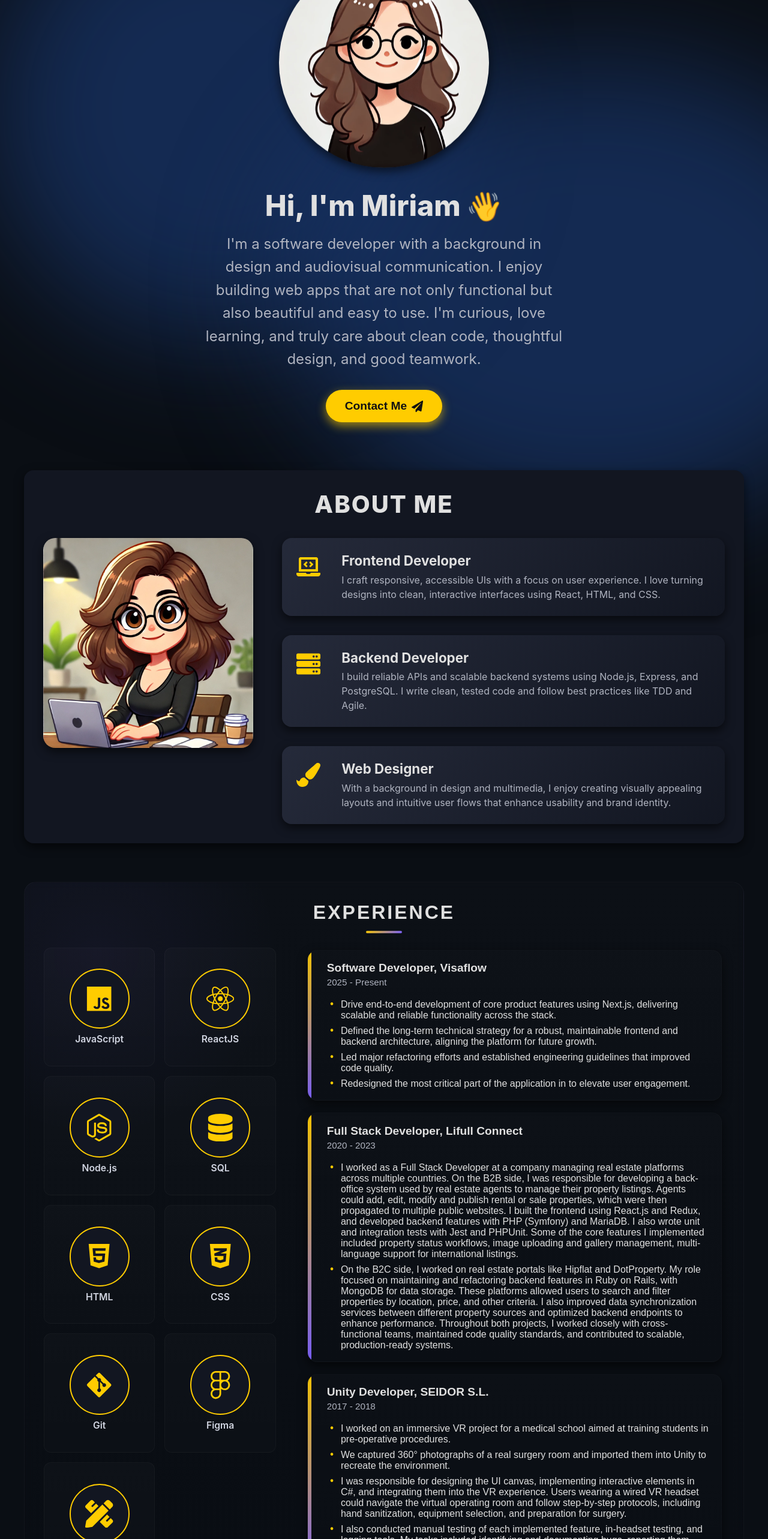
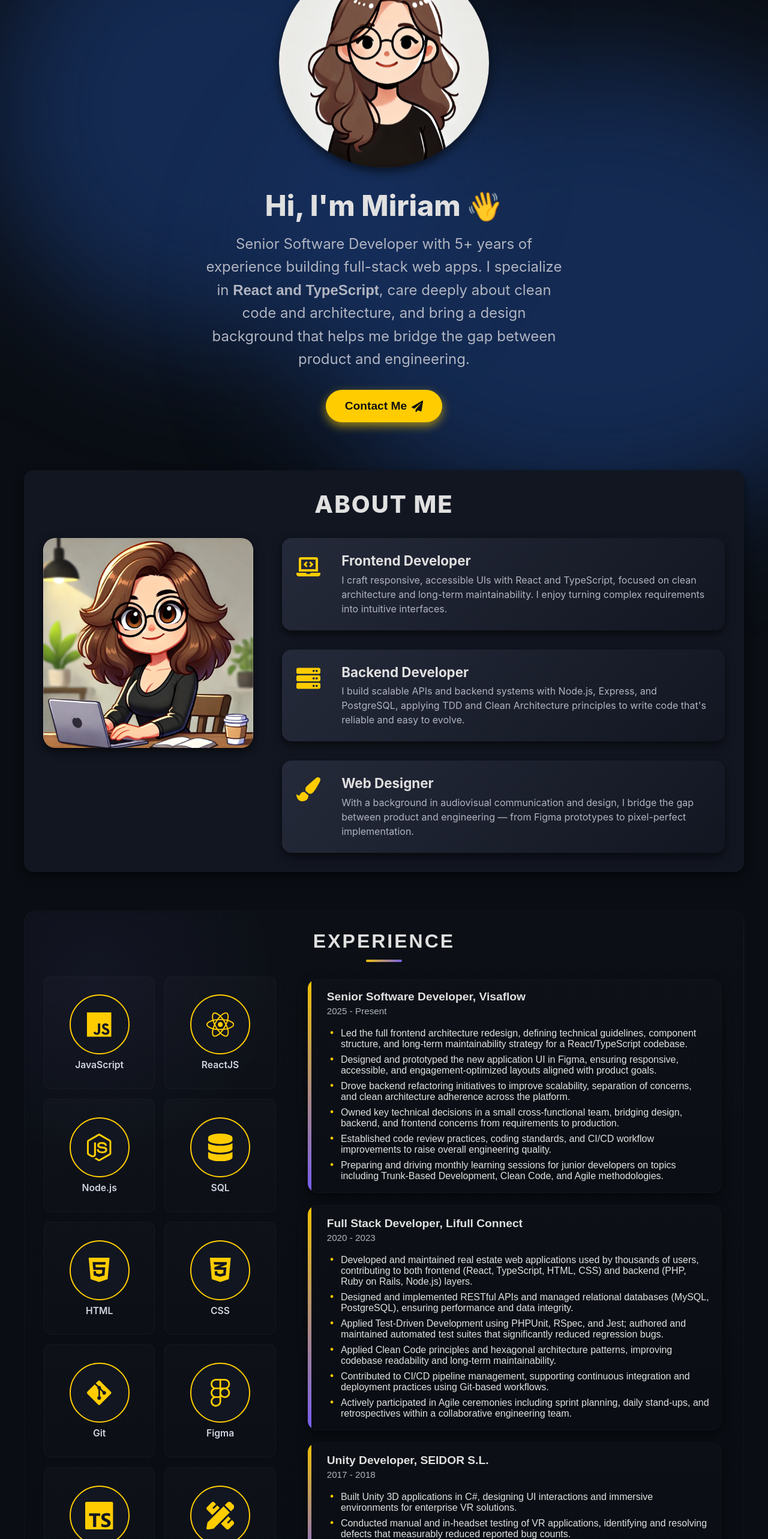
Before and after one commit to bejabeja/portfolio-web, a React (Vite) app: page / in a window 1280 px wide. Shown: the part 234-2800 px from the top of the page at 60% size. Built offline with nearby package versions, Linux system fonts and the light colour scheme.

Commit message:
update data

```diff
--- a/src/components/About/About.jsx
+++ b/src/components/About/About.jsx
@@ -18,9 +18,9 @@ const About = () => {
             <div className={styles.textContent}>
               <h3>Frontend Developer</h3>
               <p>
-                I craft responsive, accessible UIs with a focus on user
-                experience. I love turning designs into clean, interactive
-                interfaces using React, HTML, and CSS.
+                I craft responsive, accessible UIs with React and TypeScript,
+                focused on clean architecture and long-term maintainability. I
+                enjoy turning complex requirements into intuitive interfaces.
               </p>
             </div>
           </li>
@@ -29,9 +29,9 @@ const About = () => {
             <div className={styles.textContent}>
               <h3>Backend Developer</h3>
               <p>
-                I build reliable APIs and scalable backend systems using
-                Node.js, Express, and PostgreSQL. I write clean, tested code and
-                follow best practices like TDD and Agile.
+                I build scalable APIs and backend systems with Node.js, Express,
+                and PostgreSQL, applying TDD and Clean Architecture principles
+                to write code that's reliable and easy to evolve.
               </p>
             </div>
           </li>
@@ -40,9 +40,9 @@ const About = () => {
             <div className={styles.textContent}>
               <h3>Web Designer</h3>
               <p>
-                With a background in design and multimedia, I enjoy creating
-                visually appealing layouts and intuitive user flows that enhance
-                usability and brand identity.
+                With a background in audiovisual communication and design, I
+                bridge the gap between product and engineering — from Figma
+                prototypes to pixel-perfect implementation.
               </p>
             </div>
           </li>
--- a/src/components/Hero/Hero.jsx
+++ b/src/components/Hero/Hero.jsx
@@ -10,21 +10,13 @@ const Hero = () => {
         <h1 className={styles.heroTitle}>
           Hi, I'm Miriam <span className={styles.wave}>👋</span>
         </h1>
-        {/* <p className={styles.heroSubtitle}>
-          I build modern web apps using <strong>React</strong> &{" "}
-          <strong>Node.js</strong>.
-        </p> */}
         <p className={styles.heroSubtitle}>
-          I'm a software developer with a background in design and audiovisual
-          communication. I enjoy building web apps that are not only functional
-          but also beautiful and easy to use. I'm curious, love learning, and
-          truly care about clean code, thoughtful design, and good teamwork.
+          Senior Software Developer with 5+ years of experience building
+          full-stack web apps. I specialize in{" "}
+          <strong>React and TypeScript</strong>, care deeply about clean code
+          and architecture, and bring a design background that helps me bridge
+          the gap between product and engineering.
         </p>
-
-        {/* <p className={styles.heroSubtitle}>
-          Full Stack Developer with a design eye,I build web apps that feel as
-          good as they look.
-        </p> */}
 
         <a
           href="mailto:miriam.abella211@gmail.com"
--- a/src/components/Navbar/Navbar.jsx
+++ b/src/components/Navbar/Navbar.jsx
@@ -19,7 +19,7 @@ const Navbar = () => {
   return (
     <nav className={styles.navbar}>
       <button className={styles.title} onClick={() => navigate("/#hero")}>
-        Mabella Portfolio
+        Miriam Abella
       </button>
 
       <div className={styles.menu}>
--- a/src/data/data.json
+++ b/src/data/data.json
@@ -33,23 +33,28 @@
             "icon": "FaFigma"
         },
         {
+            "title": "TypeScript",
+            "icon": "SiTypescript"
+        },
+        {
             "title": "UI/UX Design",
             "icon": "FaPencilRuler"
         }
     ],
     "works": [
         {
-            "role": "Software Developer",
+            "role": "Senior Software Developer",
             "organisation": "Visaflow",
             "startDate": "2025",
             "endDate": "Present",
             "tasks": [
-                "Drive end-to-end development of core product features using Next.js, delivering scalable and reliable functionality across the stack.",
-                "Defined the long-term technical strategy for a robust, maintainable frontend and backend architecture, aligning the platform for future growth.",
-                "Led major refactoring efforts and established engineering guidelines that improved code quality.",
-                "Redesigned the most critical part of the application in to elevate user engagement."
-            ],
-            "image": "path_to_image_of_your_experience_3.jpg"
+                "Led the full frontend architecture redesign, defining technical guidelines, component structure, and long-term maintainability strategy for a React/TypeScript codebase.",
+                "Designed and prototyped the new application UI in Figma, ensuring responsive, accessible, and engagement-optimized layouts aligned with product goals.",
+                "Drove backend refactoring initiatives to improve scalability, separation of concerns, and clean architecture adherence across the platform.",
+                "Owned key technical decisions in a small cross-functional team, bridging design, backend, and frontend concerns from requirements to production.",
+                "Established code review practices, coding standards, and CI/CD workflow improvements to raise overall engineering quality.",
+                "Preparing and driving monthly learning sessions for junior developers on topics including Trunk-Based Development, Clean Code, and Agile methodologies."
+            ]
         },
         {
             "role": "Full Stack Developer",
@@ -57,10 +62,13 @@
             "startDate": "2020",
             "endDate": "2023",
             "tasks": [
-                "I worked as a Full Stack Developer at a company managing real estate platforms across multiple countries. On the B2B side, I was responsible for developing a back-office system used by real estate agents to manage their property listings. Agents could add, edit, modify and publish rental or sale properties, which were then propagated to multiple public websites. I built the frontend using React.js and Redux, and developed backend features with PHP (Symfony) and MariaDB. I also wrote unit and integration tests with Jest and PHPUnit. Some of the core features I implemented included property status workflows, image uploading and gallery management, multi-language support for international listings.",
-                "On the B2C side, I worked on real estate portals like Hipflat and DotProperty. My role focused on maintaining and refactoring backend features in Ruby on Rails, with MongoDB for data storage. These platforms allowed users to search and filter properties by location, price, and other criteria. I also improved data synchronization services between different property sources and optimized backend endpoints to enhance performance. Throughout both projects, I worked closely with cross-functional teams, maintained code quality standards, and contributed to scalable, production-ready systems."
-            ],
-            "image": "path_to_image_of_your_experience_2.jpg"
+                "Developed and maintained real estate web applications used by thousands of users, contributing to both frontend (React, TypeScript, HTML, CSS) and backend (PHP, Ruby on Rails, Node.js) layers.",
+                "Designed and implemented RESTful APIs and managed relational databases (MySQL, PostgreSQL), ensuring performance and data integrity.",
+                "Applied Test-Driven Development using PHPUnit, RSpec, and Jest; authored and maintained automated test suites that significantly reduced regression bugs.",
+                "Applied Clean Code principles and hexagonal architecture patterns, improving codebase readability and long-term maintainability.",
+                "Contributed to CI/CD pipeline management, supporting continuous integration and deployment practices using Git-based workflows.",
+                "Actively participated in Agile ceremonies including sprint planning, daily stand-ups, and retrospectives within a collaborative engineering team."
+            ]
         },
         {
             "role": "Unity Developer",
@@ -68,12 +76,10 @@
             "startDate": "2017",
             "endDate": "2018",
             "tasks": [
-                "I worked on an immersive VR project for a medical school aimed at training students in pre-operative procedures.",
-                "We captured 360° photographs of a real surgery room and imported them into Unity to recreate the environment.",
-                "I was responsible for designing the UI canvas, implementing interactive elements in C#, and integrating them into the VR experience. Users wearing a wired VR headset  could navigate the virtual operating room and follow step-by-step protocols, including hand sanitization, equipment selection, and preparation for surgery.",
-                "I also conducted manual testing of each implemented feature, in-headset testing, and logging tools. My tasks included identifying and documenting bugs, reporting them through a tracking system like Jira, and verifying fixes to ensure a smooth and realistic user experience."
-            ],
-            "image": "path_to_image_of_your_experience_1.jpg"
+                "Built Unity 3D applications in C#, designing UI interactions and immersive environments for enterprise VR solutions.",
+                "Conducted manual and in-headset testing of VR applications, identifying and resolving defects that measurably reduced reported bug counts.",
+                "Researched and adopted new tools and frameworks, improving overall team delivery efficiency."
+            ]
         }
     ],
     "projects": [
```
